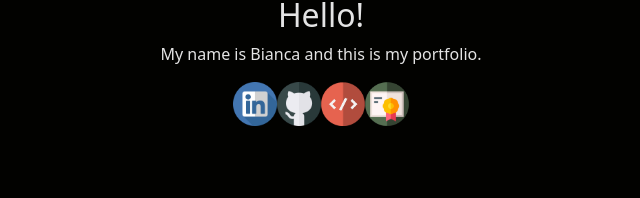
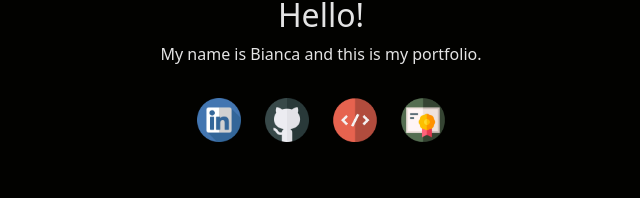
Before and after one commit to biancashiromoto/biancashiromoto.github.io, a React (Vite) app: page / in a window 1280 px wide. Shown: the part 246-444 px from the top of the page, without its empty margins (319-959 px from the left). Built offline with nearby package versions, Linux system fonts and the light colour scheme.

Commit message:
Set display, gap and margin top to links-container

```diff
--- a/src/components/LinkItems/LinkItems.jsx
+++ b/src/components/LinkItems/LinkItems.jsx
@@ -4,7 +4,7 @@ import './LinkItems.css';
 
 function LinkItems() {
   return (
-    <div className="links-container">
+    <div className="links-container d-flex gap-4 mt-3">
       <a
         className="linkedin-link"
         href={ linkedin_URL }
```
